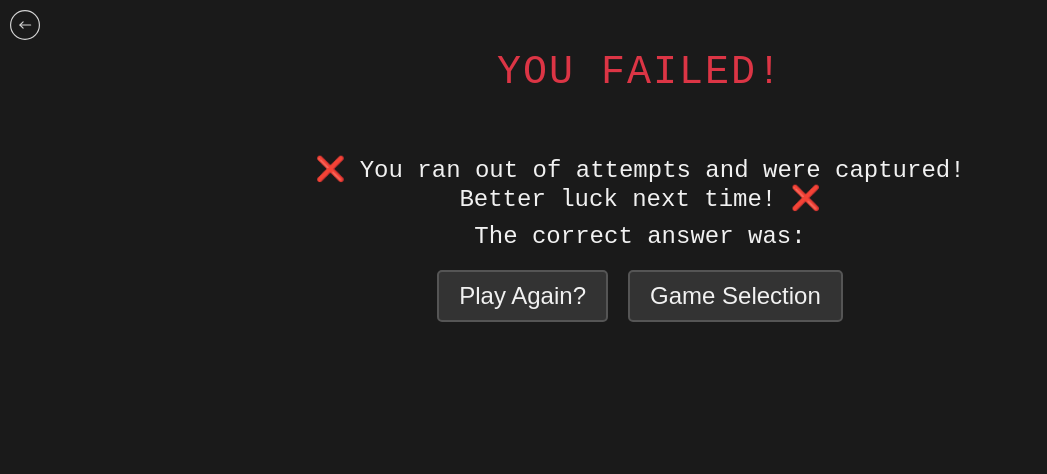
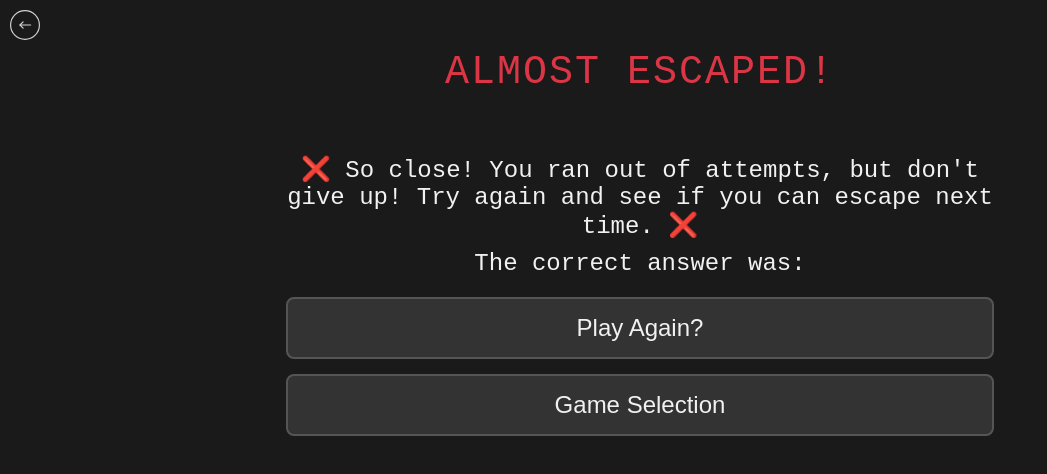
Before and after one commit to joseph-johnson27001/game-world, a Vue app: page /code-word/results in a window 1280 px wide. Shown: the top 474 px of the page, without its empty margins (0-1047 px from the left). Built offline with nearby package versions, Linux system fonts and the light colour scheme.

Commit message:
Updated results page

```diff
--- a/src/views/CodeWord/CodeWordResults.vue
+++ b/src/views/CodeWord/CodeWordResults.vue
@@ -12,7 +12,8 @@
         remaining. 🎉
       </p>
       <p v-else>
-        ❌ You ran out of attempts and were captured! Better luck next time! ❌
+        ❌ So close! You ran out of attempts, but don't give up! Try again and
+        see if you can escape next time. ❌
       </p>
 
       <!-- Show the correct answer if the player fails -->
@@ -43,7 +44,7 @@ export default {
       return this.$route.query.success === "true";
     },
     resultMessage() {
-      return this.success ? "You Have Escaped!" : "You Failed!";
+      return this.success ? "You Have Escaped!" : "Almost Escaped!";
     },
     correctAnswer() {
       return this.getCurrentWord.toUpperCase();
@@ -61,7 +62,6 @@ export default {
   },
 };
 </script>
-
 <style scoped>
 /* General styles for the results page */
 .code-word-results {
@@ -94,27 +94,33 @@ export default {
   margin: 20px 0;
 }
 
+/* Button container now in column layout */
 .button-container {
   display: flex;
-  justify-content: center;
-  gap: 20px;
+  flex-direction: column;
+  align-items: center;
+  gap: 15px;
+  margin-top: 20px;
 }
 
 .restart-button,
 .selection-button {
   font-size: 1.5em;
-  padding: 10px 20px;
+  padding: 15px 30px;
   background-color: #333;
   color: #f1f1f1;
   border: 2px solid #555;
-  border-radius: 5px;
+  border-radius: 8px;
   cursor: pointer;
-  transition: background-color 0.2s, border-color 0.2s;
+  transition: background-color 0.2s, border-color 0.2s, transform 0.2s;
+  width: 100%;
 }
 
+/* Hover effect with slight scaling */
 .restart-button:hover,
 .selection-button:hover {
   background-color: #444;
+  border-color: #777;
 }
 
 .correct-answer {
```
